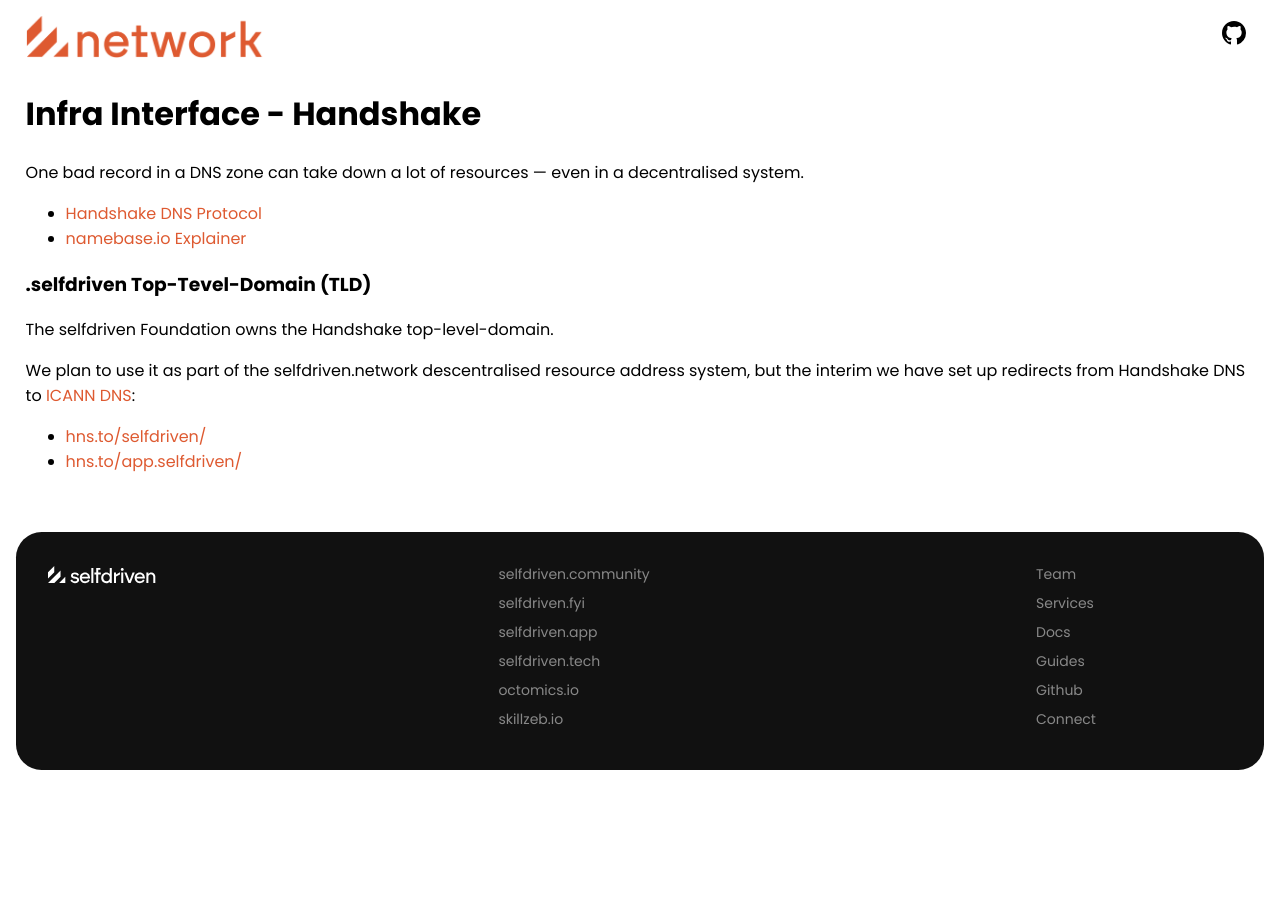
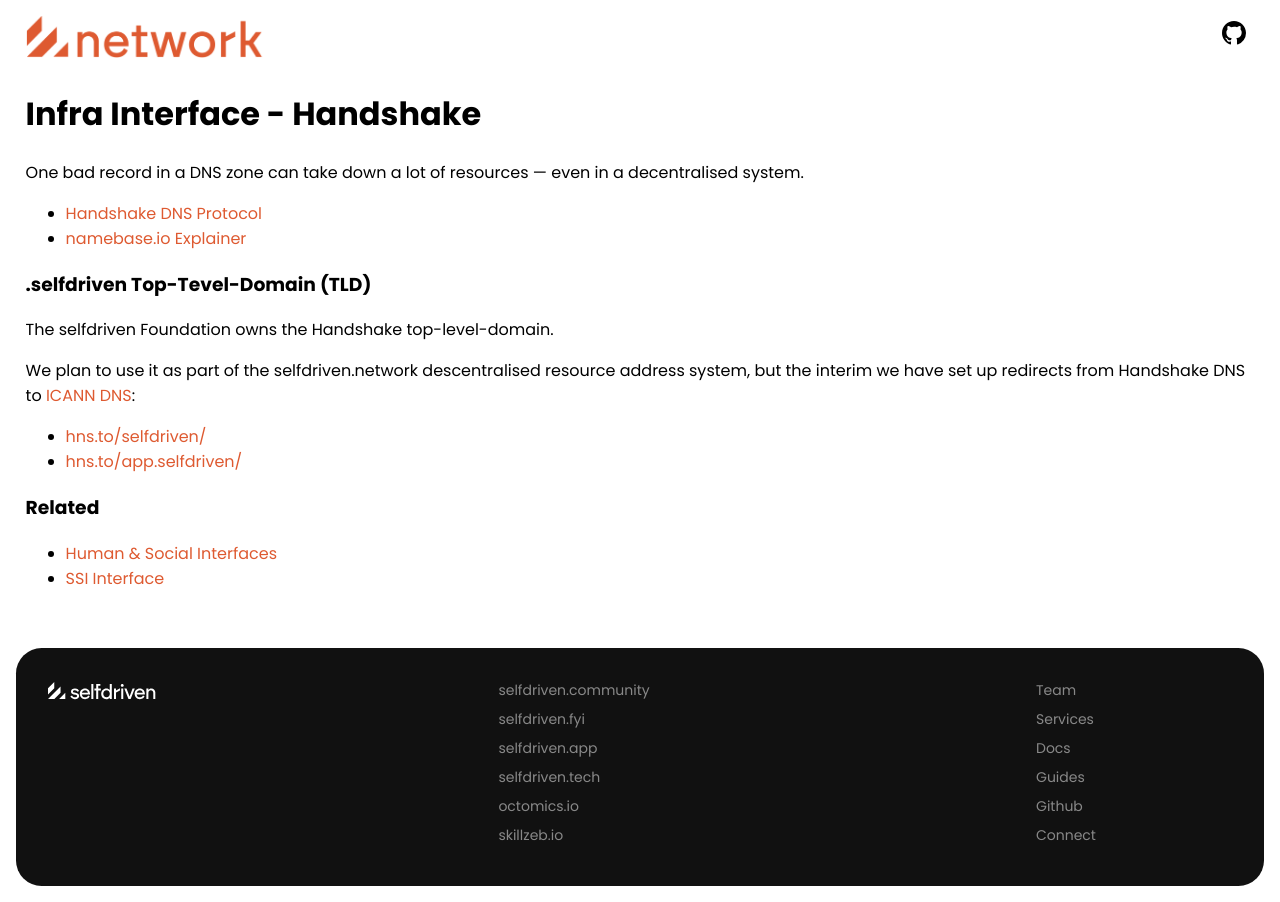
Before and after one commit to selfdriven-foundation/selfdriven-network, a Jekyll site: the page built from docs/pages/infra-interface-handshake.md, in a window 1280 px wide. Built offline with Jekyll 4.4.1, drawn with Linux system fonts in a browser that asks for light colours.

Commit message:
Update infra-interface-handshake.md

```diff
--- a/docs/pages/infra-interface-handshake.md
+++ b/docs/pages/infra-interface-handshake.md
@@ -19,3 +19,7 @@ We plan to use it as part of the selfdriven.network descentralised resource addr
 
 - [hns.to/selfdriven/](https://hns.to/selfdriven/)
 - [hns.to/app.selfdriven/](https://hns.to/app.selfdriven/)
+
+### Related
+- [Human & Social Interfaces](/human-social-interfaces/)
+- [SSI Interface](/ssi-interface/)
```
